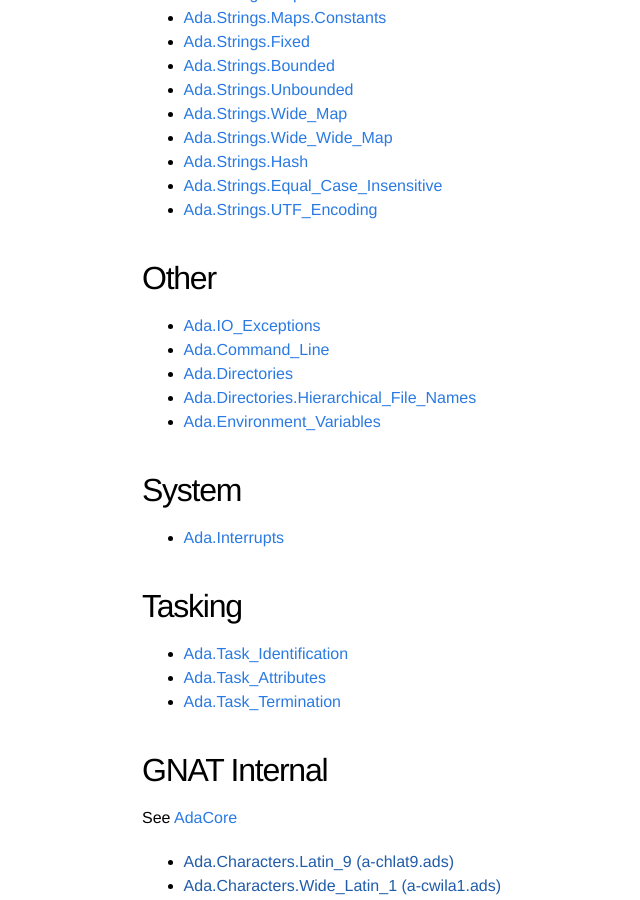
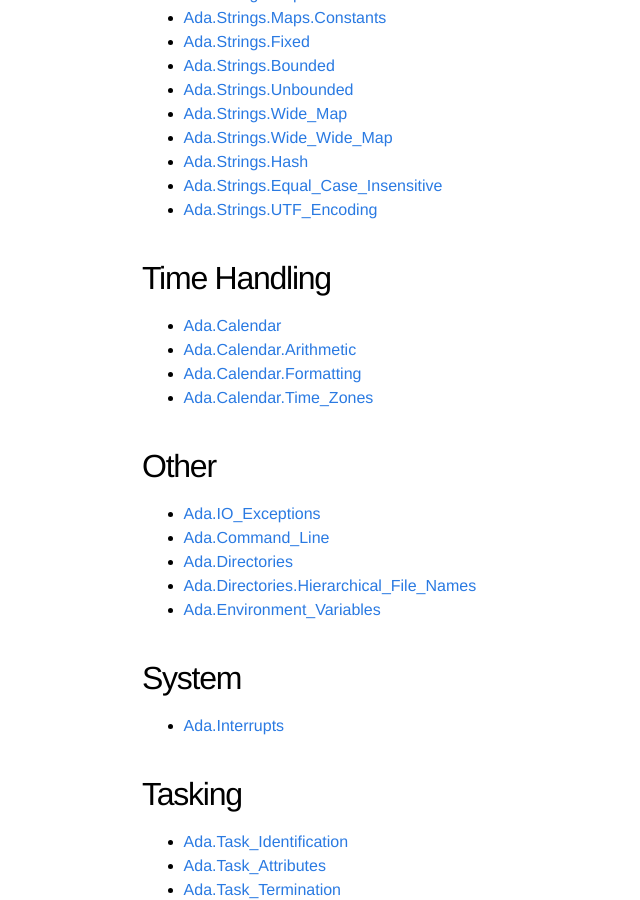
Before and after one commit to quornings/quornings.github.io, a Jekyll site: the page built from ada/man/ada.md, in a window 1280 px wide and 900 px high, scrolled down 924 px. Shown: the whole window, without its empty margins (98-738 px from the left). Built offline with Jekyll 4.4.1, drawn with Linux system fonts in a browser that asks for light colours.

Commit message:
Add Ada.Calendar

```diff
--- a/ada/man/ada.md
+++ b/ada/man/ada.md
@@ -52,6 +52,13 @@ Not included here: [Ada.Numerics](/ada/man/ada-numerics/)
 - [Ada.Strings.Equal_Case_Insensitive](https://www.adaic.org/resources/add_content/standards/12rm/html/RM-A-4-10.html)
 - [Ada.Strings.UTF_Encoding](https://www.adaic.org/resources/add_content/standards/12rm/html/RM-A-4-11.html)
 
+## Time Handling
+
+- [Ada.Calendar](https://www.adaic.org/resources/add_content/standards/12rm/html/RM-9-6.html#I4120)
+- [Ada.Calendar.Arithmetic](https://www.adaic.org/resources/add_content/standards/12rm/html/RM-9-6-1.html#I4148)
+- [Ada.Calendar.Formatting](https://www.adaic.org/resources/add_content/standards/12rm/html/RM-9-6-1.html#I4152)
+- [Ada.Calendar.Time_Zones](https://www.adaic.org/resources/add_content/standards/12rm/html/RM-9-6-1.html#I4148)
+
 ## Other
 
 - [Ada.IO_Exceptions](https://www.adaic.org/resources/add_content/standards/12rm/html/RM-A-13.html)
```
